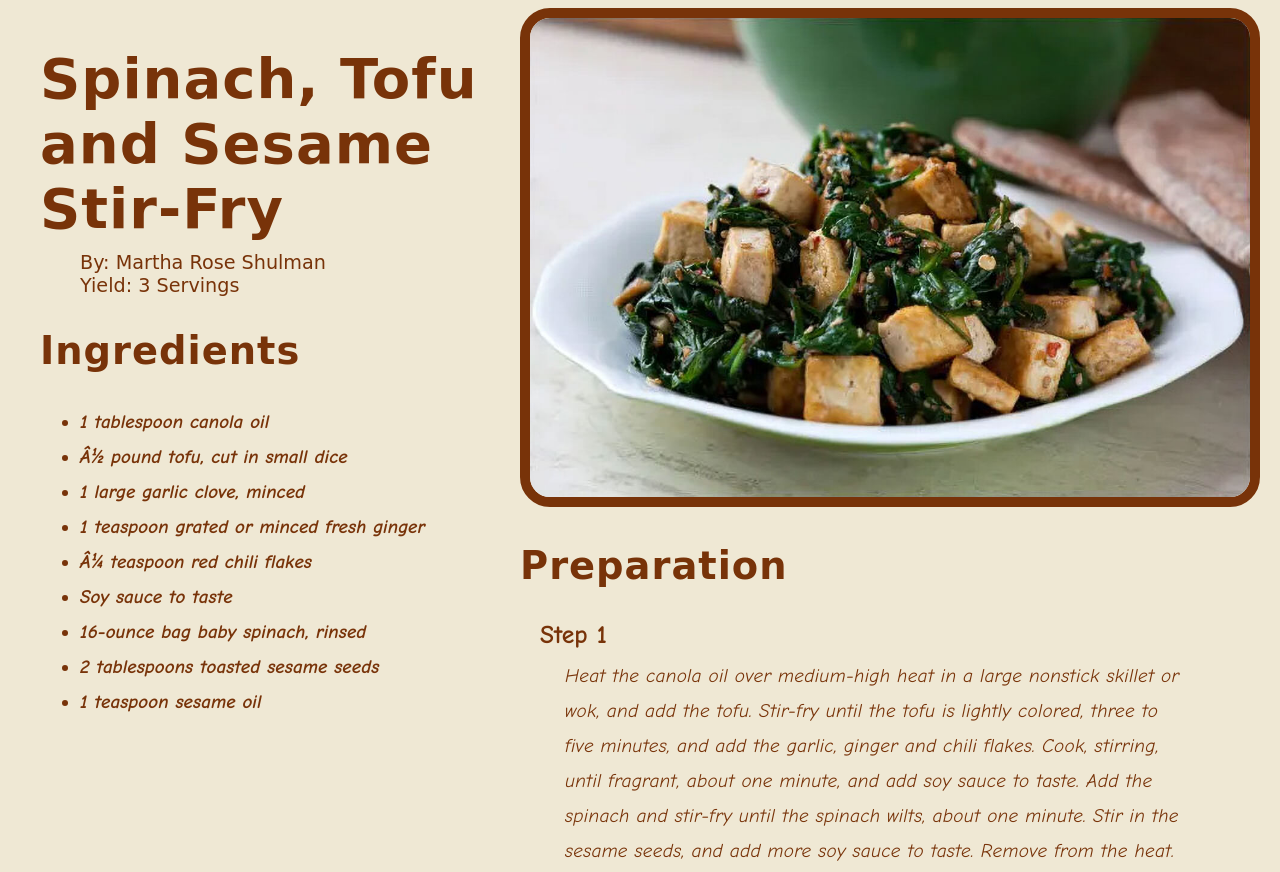
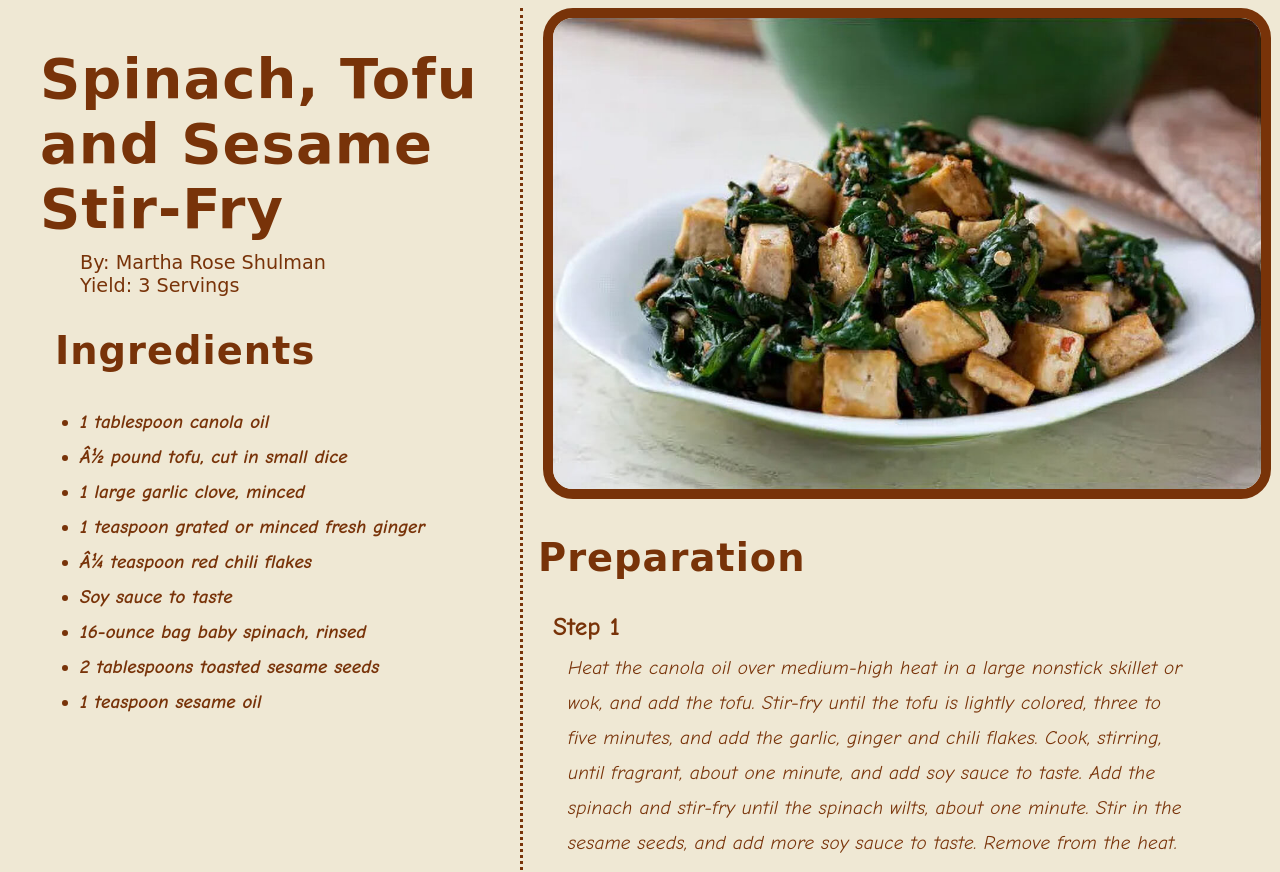
Before and after one commit to Soifa/exercise7, a plain HTML site: page index.html in a window 1280 px wide. Shown: the top 872 px of the page. Drawn offline with Linux system fonts and the light colour scheme; a web font is replaced by a local one.

Commit message:
formatted decoration

```diff
--- a/index.html
+++ b/index.html
@@ -22,12 +22,14 @@
         width: 40%;
         height: 100%;
         float: left;
+
       }
 
       #myPreparation {
-        width: 60%;
+        width: 59%;
         height: 100%;
         float: left;
+        border-left-style: dotted;
       }
 
       body {
@@ -43,6 +45,7 @@
         letter-spacing: 1px;
         font-size: 3.5em;
         margin-bottom: 10px;
+
       }
 
       h2 {
@@ -51,6 +54,7 @@
         font-style: normal;
         letter-spacing: 1px;
         font-size: 2.4em;
+        margin-left: 15px;
       }
 
       h3 {
@@ -59,7 +63,7 @@
           font-style: normal;
           font-size: 1.6em;
           margin-bottom: 1px;
-          margin-left: 20px;
+          margin-left: 30px;
       }
 
       p {
@@ -70,7 +74,7 @@
         letter-spacing: 0.3px;
         font-size: 1.2em;
         margin-top: 10px;
-        margin-right: 60px;
+        margin-right: 45px;
         margin-left: 45px;
       }
 
@@ -94,6 +98,7 @@
         width: 100%;
         border: 10px solid #783309;
         border-radius: 30px;
+        margin-left: 20px;
       }
     </style>
   </head>
```
